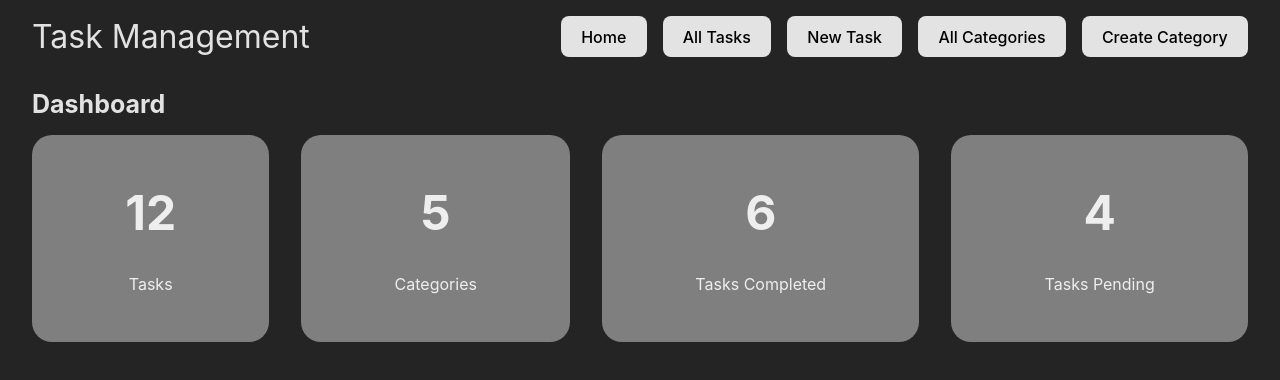
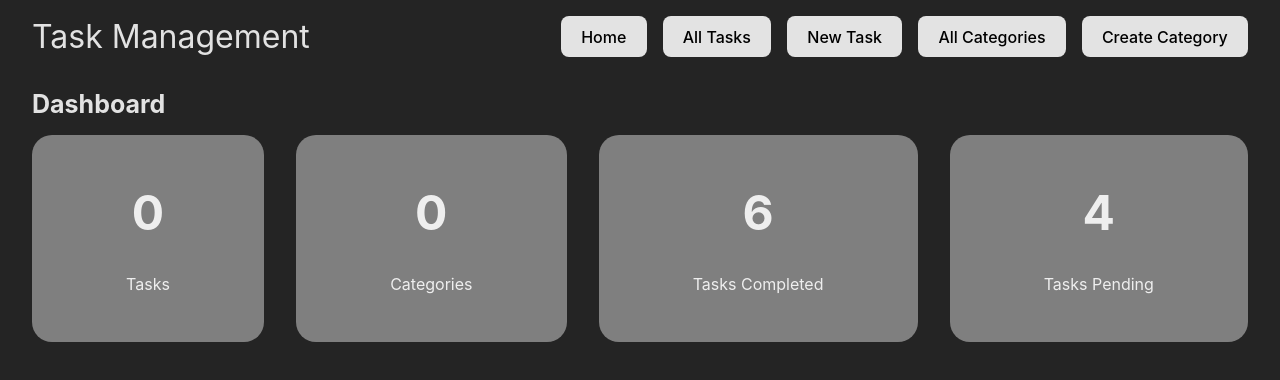
Before and after one commit to VictorMugisha/task-management-app, a React (Vite) app: page / in a window 1280 px wide. Shown: the top 380 px of the page. Built offline with nearby package versions, Linux system fonts and the light colour scheme.

Commit message:
Implemented CategoriesContext and TasksContext to manage global state

```diff
--- a/src/App.jsx
+++ b/src/App.jsx
@@ -1,10 +1,29 @@
 import React from "react"
 import './App.css'
 import Layout from "./pages/Layout"
+import TasksContext from "./contexts/TasksContext"
+import CategoriesContext from "./contexts/CategoriesContext"
+import useLocalStorage from "./hooks/useLocalStorage"
 
 export default function App() {
 
+  const allTasks = useLocalStorage("allTasks")
+
+  const tasksContextValue = {
+    allTasks
+  }
+
+  const allCategories = useLocalStorage("allCategories")
+
+  const categoriesContextValue = {
+    allCategories
+  }
+
   return (
-    <Layout />
+    <TasksContext.Provider value={tasksContextValue}>
+      <CategoriesContext.Provider value={categoriesContextValue}>
+        <Layout />
+      </CategoriesContext.Provider>
+    </TasksContext.Provider>
   )
 }
--- a/src/components/Dashboard/Dashboard.jsx
+++ b/src/components/Dashboard/Dashboard.jsx
@@ -1,7 +1,11 @@
-import React from 'react'
+import React, { useContext } from 'react'
+import TasksContext from '../../contexts/TasksContext'
+import CategoriesContext from '../../contexts/CategoriesContext'
 import "./Dashboard.css"
 
 export default function Dashboard() {
+    const { allTasks } = useContext(TasksContext)
+    const { allCategories } = useContext(CategoriesContext)
     return (
         <section>
             <div className="dashboard-title">
@@ -9,11 +13,11 @@ export default function Dashboard() {
             </div>
             <div className="dashboard-cards">
                 <div className="card">
-                <h1>12</h1>
+                    <h1>{allTasks.length}</h1>
                     <p>Tasks</p>
                 </div>
                 <div className="card">
-                <h1>5</h1>
+                    <h1>{allCategories.length}</h1>
                     <p>Categories</p>
                 </div>
                 <div className="card">
--- /dev/null
+++ b/src/contexts/CategoriesContext.jsx
@@ -0,0 +1,5 @@
+import { createContext } from "react";
+
+const CategoriesContext = createContext({})
+
+export default CategoriesContext
--- /dev/null
+++ b/src/contexts/TasksContext.jsx
@@ -0,0 +1,5 @@
+import { createContext } from "react";
+
+const TasksContext = createContext({})
+
+export default TasksContext
```
Lines whose indentation alone changed are shown as unchanged.
